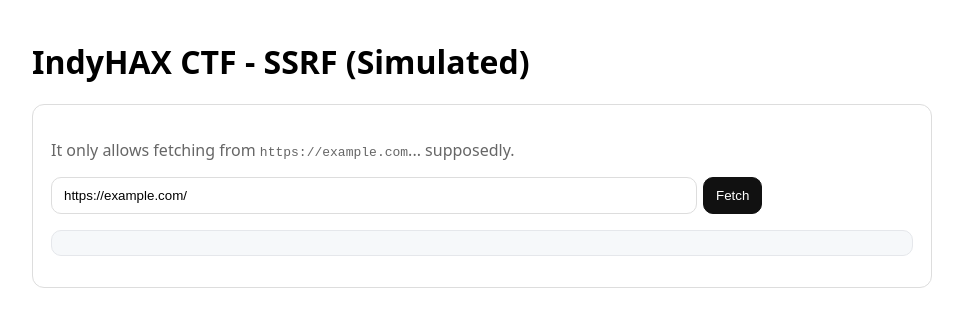
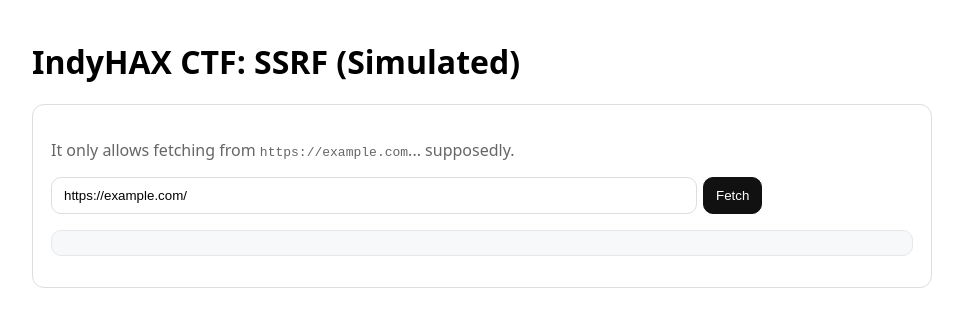
Before and after one commit to indyhax/indyhax-ssrf-sim, a plain HTML site: page index.html in a window 1280 px wide. Shown: the whole page, without its empty margins (158-1121 px from the left). Drawn offline with Linux system fonts and the light colour scheme.

Commit message:
Normalize page titles

```diff
--- a/index.html
+++ b/index.html
@@ -1,8 +1,8 @@
 <!doctype html><html lang="en"><head><meta charset="utf-8"/><meta name="viewport" content="width=device-width,initial-scale=1"/>
-<title>IndyHAX â€¢ SSRF (Sim)</title>
+<title>IndyHAX CTF: €¢ SSRF (Sim)</title>
 <style>body{font-family:system-ui,Segoe UI,Roboto,Arial,sans-serif;max-width:900px;margin:40px auto;padding:0 16px}.card{border:1px solid #ddd;border-radius:12px;padding:18px;background:#fff}.muted{color:#666}input{padding:10px 12px;border-radius:10px;border:1px solid #ddd;width:min(620px,100%)}button{padding:10px 12px;border-radius:10px;border:1px solid #111;background:#111;color:#fff;margin-left:6px}pre{margin-top:12px;padding:12px;border-radius:10px;background:#f6f8fa;border:1px solid #e5e7eb;white-space:pre-wrap}</style>
 </head><body>
-<h1>IndyHAX CTF - SSRF (Simulated)</h1>
+<h1>IndyHAX CTF: SSRF (Simulated)</h1>
 <div class="card">
 <p class="muted">It only allows fetching from <code>https://example.com</code>... supposedly.</p>
 <p><input id="u" value="https://example.com/"/><button id="go">Fetch</button></p>
```
